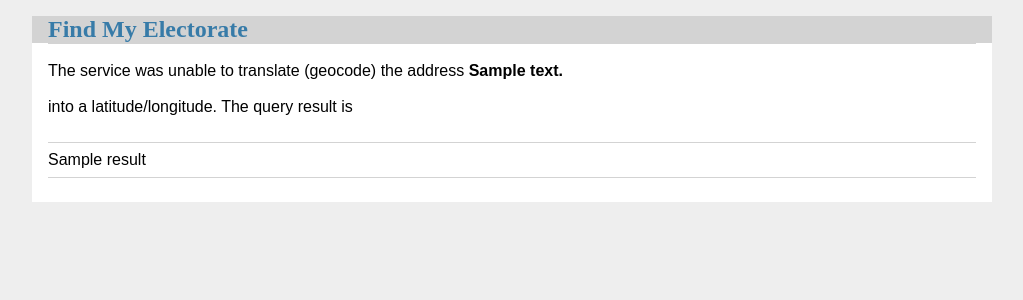
After one commit to jmcp/find-my-electorate, a Flask app: template templates/not-200.html in a window 1280 px wide. The commit adds this page. Shown: the top 300 px of the page, without its empty margins (128-1151 px from the left). Run offline with Flask 2, Linux system fonts and the light colour scheme; the template is opened without the code that fills it: most values are stand-ins (such as "Sample title", 1, 10 or a date in 2020); parts of the project's set-up code (start-up, migrations or seed data) failed here and were passed over.

Commit message:
Tweaked the error handling for non-Australian addresses Added two new templates for error result reporting. Tweaked the results template to have better vertical space usage.

```diff
--- a/__init__.py
+++ b/__init__.py
@@ -63,31 +63,33 @@ stateurl = "https://en.wikipedia.org/wiki/Electoral_district_of_{0}"
 # *yet*, so keep a whitelist of those we know about so we can
 # handle out-of-bounds cases politely.
 supported = {"FEDERAL", "QLD", "NSW", "VIC", "TAS"}
-stmap = {"ACT": "Australian Capital Territory",
-         "NT": "Northern Territory",
-         "NSW": "New South Wales",
-         "QLD": "Queensland",
-         "SA": "South Australia",
-         "TAS": "Tasmania",
-         "VIC": "Victoria",
-         "WA": "Western Australia"
-         }
+stmap = {
+    "ACT": "Australian Capital Territory",
+    "NT": "Northern Territory",
+    "NSW": "New South Wales",
+    "QLD": "Queensland",
+    "SA": "South Australia",
+    "TAS": "Tasmania",
+    "VIC": "Victoria",
+    "WA": "Western Australia"
+}
 
-sturls = {"ACT": "https://en.wikipedia.org/wiki/{0}_electorate",
-         "NT": "https://en.wikipedia.org/wiki/Electoral_division_of_{0}",
-         "NSW": stateurl,
-         "QLD": stateurl,
-         "SA": stateurl,
-         "TAS": "https://en.wikipedia.org/wiki/Division_of_{0}_(state)",
-         "VIC": stateurl,
-         "WA": stateurl
-         }
+sturls = {
+    "ACT": "https://en.wikipedia.org/wiki/{0}_electorate",
+    "NT": "https://en.wikipedia.org/wiki/Electoral_division_of_{0}",
+    "NSW": stateurl,
+    "QLD": stateurl,
+    "SA": stateurl,
+    "TAS": "https://en.wikipedia.org/wiki/Division_of_{0}_(state)",
+    "VIC": stateurl,
+    "WA": stateurl
+}
 
 electoratejson = {}
 
 
 class AddressForm(Form):
-    address = StringField('Please enter your address')
+    address = StringField(label='Please enter your address')
 
 
 # Helper functions
@@ -98,15 +100,16 @@ def get_geoJson(addr):
     a float-ified version of the latitude and longitude.
     """
     res = requests.get(queryurl.format(addr=addr, gmapkey=gmapkey))
+    dictr = {}
     if not res.ok:
-        return {}
-    rresj = res.json()["results"][0]
-    dictr = {}
-    dictr["formatted_address"] = rresj["formatted_address"]
-    dictr["latlong"] = rresj["geometry"]["location"]
-    for el in rresj["address_components"]:
-        if el["types"][0] == "administrative_area_level_1":
-            dictr["state"] = el["short_name"]
+        dictr["res"] = res
+    else:
+        rresj = res.json()["results"][0]
+        dictr["formatted_address"] = rresj["formatted_address"]
+        dictr["latlong"] = rresj["geometry"]["location"]
+        for el in rresj["address_components"]:
+            if el["types"][0] == "administrative_area_level_1":
+                dictr["state"] = el["short_name"]
     return dictr
 
 
@@ -170,6 +173,19 @@ load_kml("FEDERAL")
 @app.route("/results", methods=('POST',))
 def results():
     dictr = get_geoJson(request.form["address"])
+    if "res" in dictr:
+        # Error case - didn't get 200 from the external query
+        print(dir(dictr["res"]))
+        return render_template("not-200.html",
+                               address=request.form["address"],
+                               result=dictr["res"])
+
+    nation = dictr["formatted_address"].split(",")[-1].strip()
+    if nation != "Australia":
+        # Error - not an Australian address
+        return render_template("not-au.html",
+                               address=dictr["formatted_address"])
+
     isSupported = False
     if dictr["state"] in supported:
         load_kml(dictr["state"])
@@ -206,8 +222,7 @@ def results():
                            aecurl=aecurl.format(dictr["state"].lower(),
                                                 feddiv.lower()),
                            sturl=sturls[dictr["state"]].format(
-                               statediv.replace(" ", "_"))
-    )
+                               statediv.replace(" ", "_")))
 
 
 @app.route("/")
--- a/templates/base.html
+++ b/templates/base.html
@@ -8,8 +8,7 @@
   <header>
     {% block header %}{% endblock %}
   </header>
-  {% for message in get_flashed_messages() %}
-    <div class="flash">{{ message }}</div>
-  {% endfor %}
-  {% block content %}{% endblock %}
+  <br>
+  {% block content %}
+  {% endblock %}
 </section>
--- /dev/null
+++ b/templates/not-200.html
@@ -0,0 +1,16 @@
+{% extends 'base.html' %}
+
+{% block content %}
+<div class="results">
+    The service was unable to translate (geocode) the address <b>{{ address }}</b>
+    <br><br>
+    into a latitude/longitude. The query result is
+    <br><br>
+    <hr>
+    {{ result }}
+    <br>
+    <hr>
+
+</div>
+
+{% endblock %}
--- a/templates/results.html
+++ b/templates/results.html
@@ -1,6 +1,7 @@
 {% extends 'base.html' %}
 
 {% block content %}
+
 <div class="results">
     The address <b>{{ address }}</b>
     <br><br>
```
Also changed, not shown: templates/not-au.html (added, +10 -0 lines).
